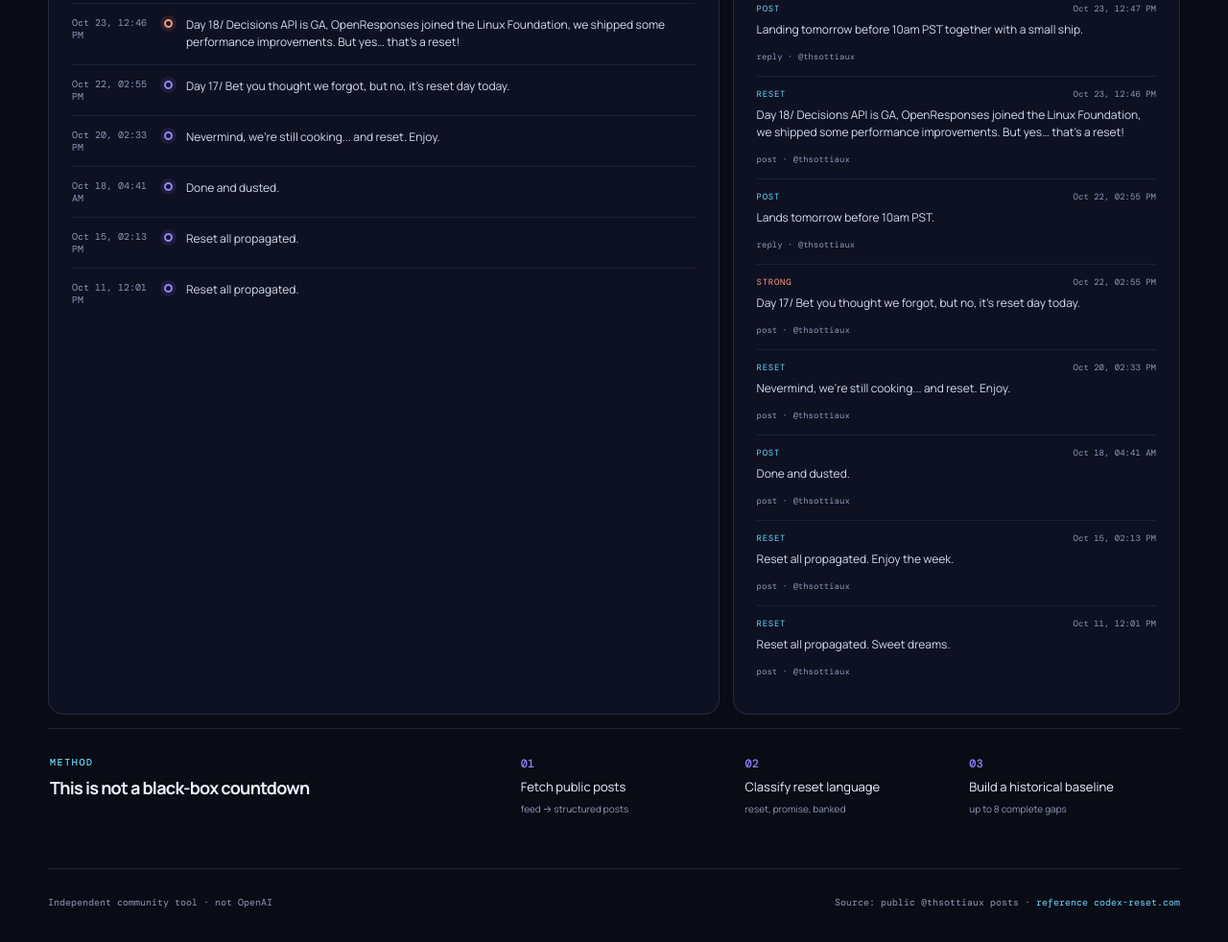
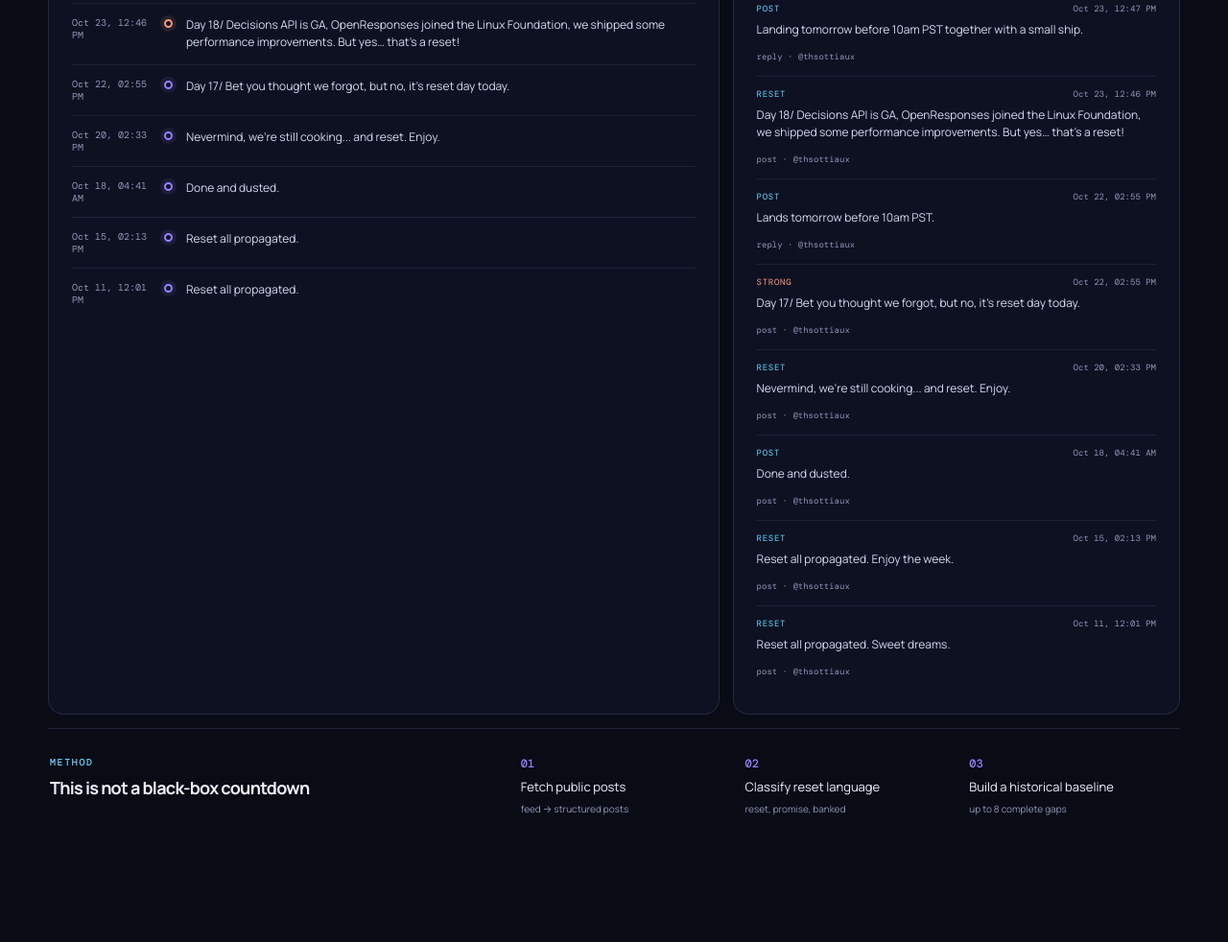
Before and after one commit to ggbo/codex-reset, a website: page index.html in a window 1280 px wide. Shown: the part 1216-2198 px from the top of the page at 96% size. After the commit the page ends 2121 px from the top, so only its background shows below. Drawn offline with nearby package versions, Linux system fonts and the light colour scheme; no server answers.

```diff
--- a/index.html
+++ b/index.html
@@ -91,7 +91,6 @@
         </section>
       </main>
 
-      <footer><span data-i18n="footerIndependent">独立社区工具 · 不代表 OpenAI</span><span><span data-i18n="footerSource">数据源：@thsottiaux 公开动态 · </span><a href="https://codex-reset.com" target="_blank" rel="noreferrer" data-i18n="reference">参考 codex-reset.com</a></span></footer>
     </div>
     <script type="module" src="./app.js"></script>
   </body>
```
